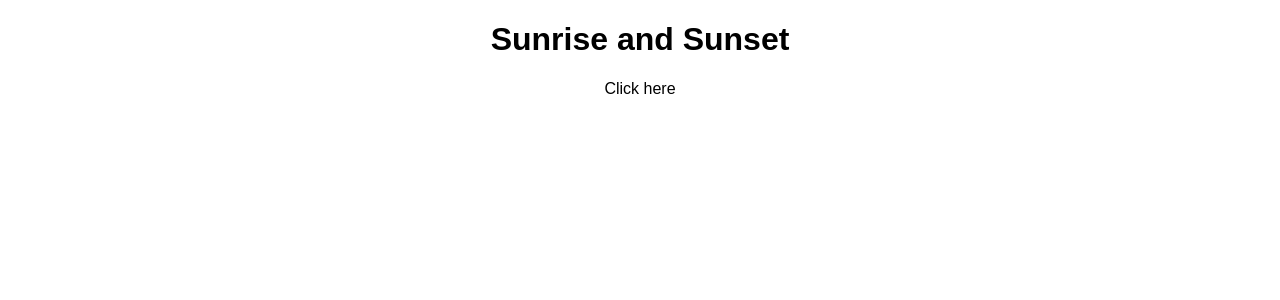
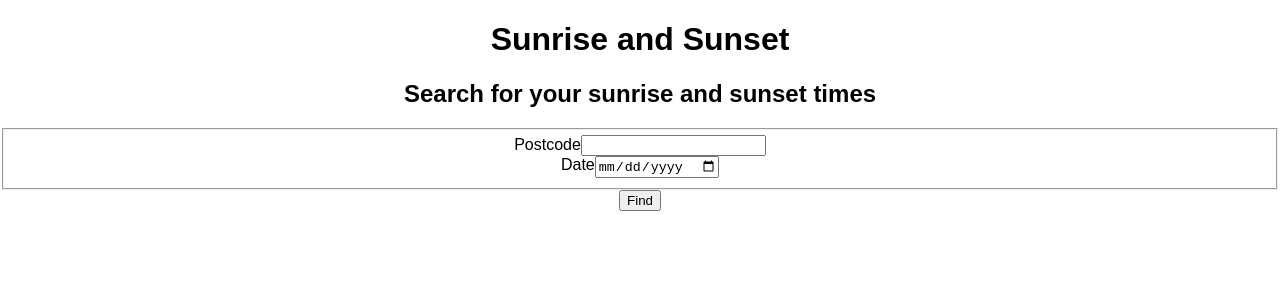
Before and after one commit to Darren-Ivey/sun-activity-react-typescript, a React (Create React App) app: page / in a window 1280 px wide. Shown: the top 300 px of the page. Built offline with nearby package versions, Linux system fonts and the light colour scheme; the HTML template or start-up script is replaced by a standard one.

Commit message:
Add form component

```diff
--- a/package.json
+++ b/package.json
@@ -4,6 +4,7 @@
   "private": true,
   "dependencies": {
     "@types/suncalc": "^1.8.0",
+    "lodash": "^4.17.10",
     "moment": "^2.22.2",
     "react": "^16.4.1",
     "react-dom": "^16.4.1",
@@ -18,6 +19,7 @@
   },
   "devDependencies": {
     "@types/jest": "^23.1.1",
+    "@types/lodash": "^4.14.110",
     "@types/node": "^10.3.5",
     "@types/react": "^16.4.1",
     "@types/react-dom": "^16.0.6",
--- a/src/components/LocationAndDateForm/LocationAndDateForm.tsx
+++ b/src/components/LocationAndDateForm/LocationAndDateForm.tsx
@@ -1,22 +1,71 @@
+import * as _ from "lodash";
 import * as React from 'react';
 
 interface IProps {
-    fetchCoordinatesError: string,
-    getSunActivityPostCode:  () => void,
+    error: string,
+    getSunActivityPostCode: () => void,
 }
 
 class LocationAndDateForm extends React.Component<IProps, {}> {
 
+    public fields: {};
+
     constructor (props: IProps) {
-        super(props)
+        super(props);
+        this.handleSubmit = this.handleSubmit.bind(this);
+    }
+
+    public gatherData () {
+        return _.mapValues(this.fields, 'value');
+    }
+
+    public handleSubmit (e: any) {
+        e.preventDefault();
+        // this.props.onSubmit(this.gatherData());
+        this.gatherData();
+    };
+
+    public renderInputError () {
+        return (
+            <div className="error">
+                <p className="error__message">
+                    Sorry, we can't find a location for that postcode. Please check your postcode is valid or try another.
+                </p>
+            </div>
+        )
+    }
+
+    public renderServiceError () {
+        return (
+            <div className="error">
+                <p className="error__message">Please try again.</p>
+            </div>
+        )
+    }
+
+    public handleError () {
+        (this.props.error && this.props.error === '404') ? this.renderInputError() : this.renderServiceError();
     }
 
     public render () {
         return (
-            <div>
-                {this.props.fetchCoordinatesError}
-                <span>Click here</span>
-            </div>
+            <form className="form" onSubmit={ this.handleSubmit }>
+                <h2 className="form__header">Search for your sunrise and sunset times</h2>
+                <fieldset className="form_fieldset">
+                    <div className="field">
+                        <label className="field__label" htmlFor="postCode">Postcode</label>
+                        <input required={true} type="text" id="postCode" className="field__input field__input--text"  maxLength={8} />
+                    </div>
+                    <div className="field">
+                        <label className="field__label" htmlFor="date">Date</label>
+                        <input required={true} type="date" id="date" className="field__input field__input--date" />
+                    </div>
+                </fieldset>
+                <footer className="footer">
+                    { this.handleError() }
+                    <button className="footer__button" type="submit">Find</button>
+                </footer>
+            </form>
         )
     }
 }
--- a/src/pages/SunActivityPage.tsx
+++ b/src/pages/SunActivityPage.tsx
@@ -53,7 +53,7 @@ class SunActivityPage extends React.Component<{}, IState> {
                     Sunrise and Sunset
                 </h1>
                 <LocationAndDateForm
-                    fetchCoordinatesError={fetchCoordinatesError}
+                    error={fetchCoordinatesError}
                     getSunActivityPostCode={this.getSunActivityPostCode} />
                 <SunActivity
                     fetchCoordinatesError={fetchCoordinatesError}
```
Also changed, not shown: 1 other file (tests, documents, lock files or other folders).
